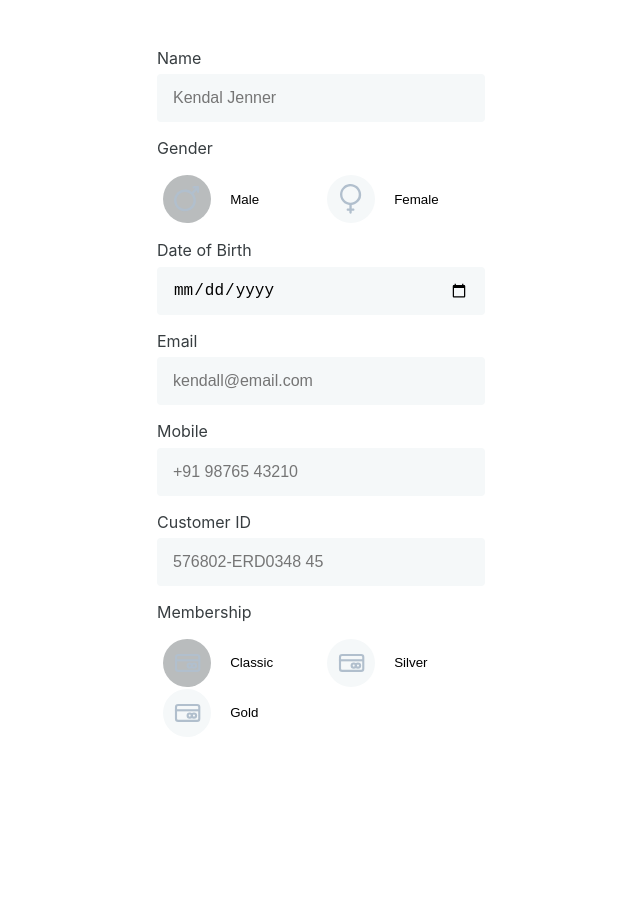
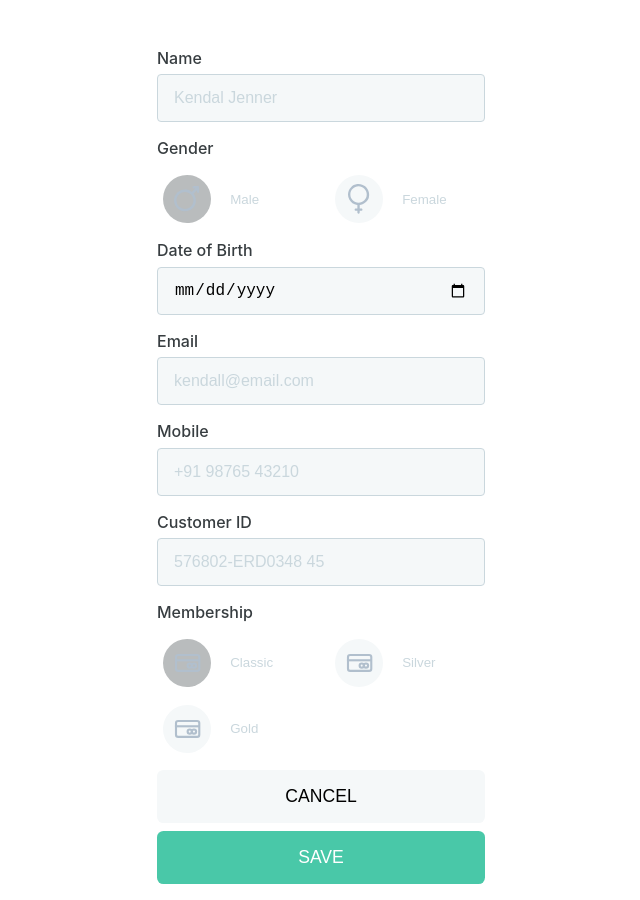
Before and after one commit to l3r0ux/banana-republic, a Vue app: page / in a window 1280 px wide. Shown: the part 800-1700 px from the top of the page, without its empty margins (319-959 px from the left). Before the commit the page ends 1554 px from the top, so only its background shows below. Built offline with nearby package versions, Linux system fonts and the light colour scheme.

Commit message:
add form buttons and update form styles

```diff
--- a/src/components/MainForm.vue
+++ b/src/components/MainForm.vue
@@ -17,14 +17,14 @@ const formValue = {
   membership: 'Classic'
 }
 
-const handleSubmit = (_event: Event) => {
+const handleSubmit = () => {
   console.log(formValue)
 }
 </script>
 
 <template>
   <section class="form-section">
-    <form @submit.prevent="handleSubmit($event)" class="form">
+    <form @submit.prevent="handleSubmit" class="form">
       <UiInput
         @change="formValue.name = $event"
         label="Name"
@@ -69,6 +69,8 @@ const handleSubmit = (_event: Event) => {
           { name: 'Gold', iconUrl: '/card.svg' }
         ]"
       />
+      <button class="button cancel">CANCEL</button>
+      <button class="button save">SAVE</button>
     </form>
   </section>
 </template>
@@ -88,6 +90,26 @@ const handleSubmit = (_event: Event) => {
     align-items: center;
     justify-content: center;
     padding: 0 1rem;
+    margin-bottom: 1rem;
+
+    .button {
+      width: 100%;
+      border: unset;
+      background-color: unset;
+      font-size: 1.1rem;
+      border-radius: 0.4rem;
+      padding: 1rem 0;
+
+      &.cancel {
+        margin-bottom: 0.5rem;
+        background-color: var(--br-color-pale-grey);
+      }
+
+      &.save {
+        background-color: var(--br-color-blue-green);
+        color: white;
+      }
+    }
   }
 }
 </style>
--- a/src/components/general/UiInput.vue
+++ b/src/components/general/UiInput.vue
@@ -69,20 +69,37 @@ onMounted(() => {
 
   label {
     padding-bottom: 0.4rem;
+    font-weight: 500;
   }
 
   input {
     height: 3rem;
-    border: 1px solid var(--br-color-dark-pale-grey);
+    border: 1px solid var(--br-color-cloudy-blue);
     border-radius: 4px;
     background-color: var(--br-color-pale-grey);
     padding: 0 1rem;
     font-size: 1rem;
+    outline: none;
+    transition: border-color 200ms ease;
+
+    &:focus {
+      border-color: var(--br-color-tangerine);
+    }
+
+    &::placeholder {
+      color: var(--br-color-cloudy-blue);
+      opacity: 1;
+    }
+
+    &::-ms-input-placeholder {
+      color: var(--br-color-cloudy-blue);
+    }
   }
 
   .chips-container {
     display: grid;
     grid-template-columns: 1fr 1fr;
+    gap: 1rem;
     width: 100%;
     margin-top: 0.6rem;
 
@@ -107,6 +124,10 @@ onMounted(() => {
           background-color: var(--br-color-light-grey);
         }
       }
+
+      .name {
+        color: var(--br-color-cloudy-blue);
+      }
     }
   }
 }
```
